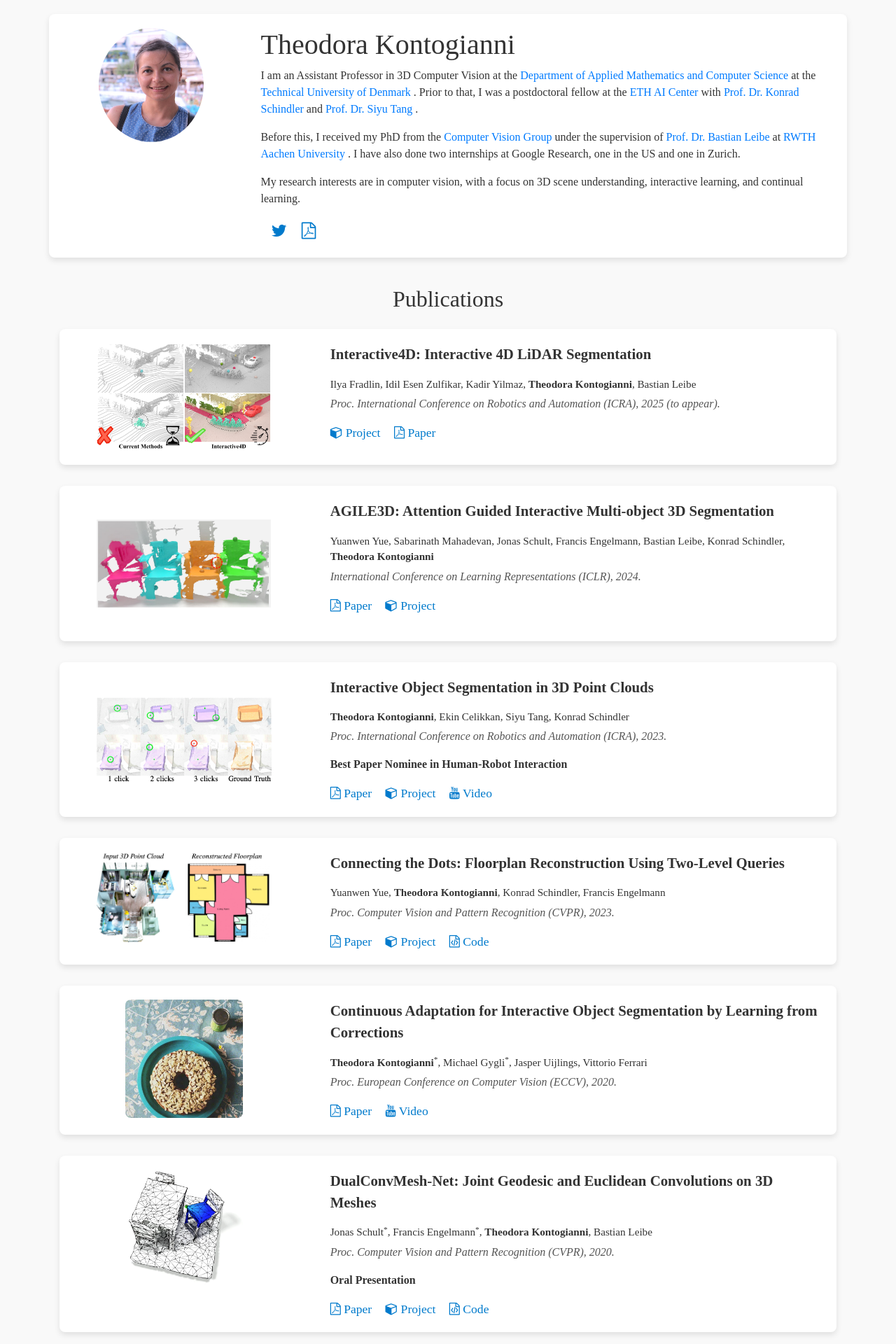
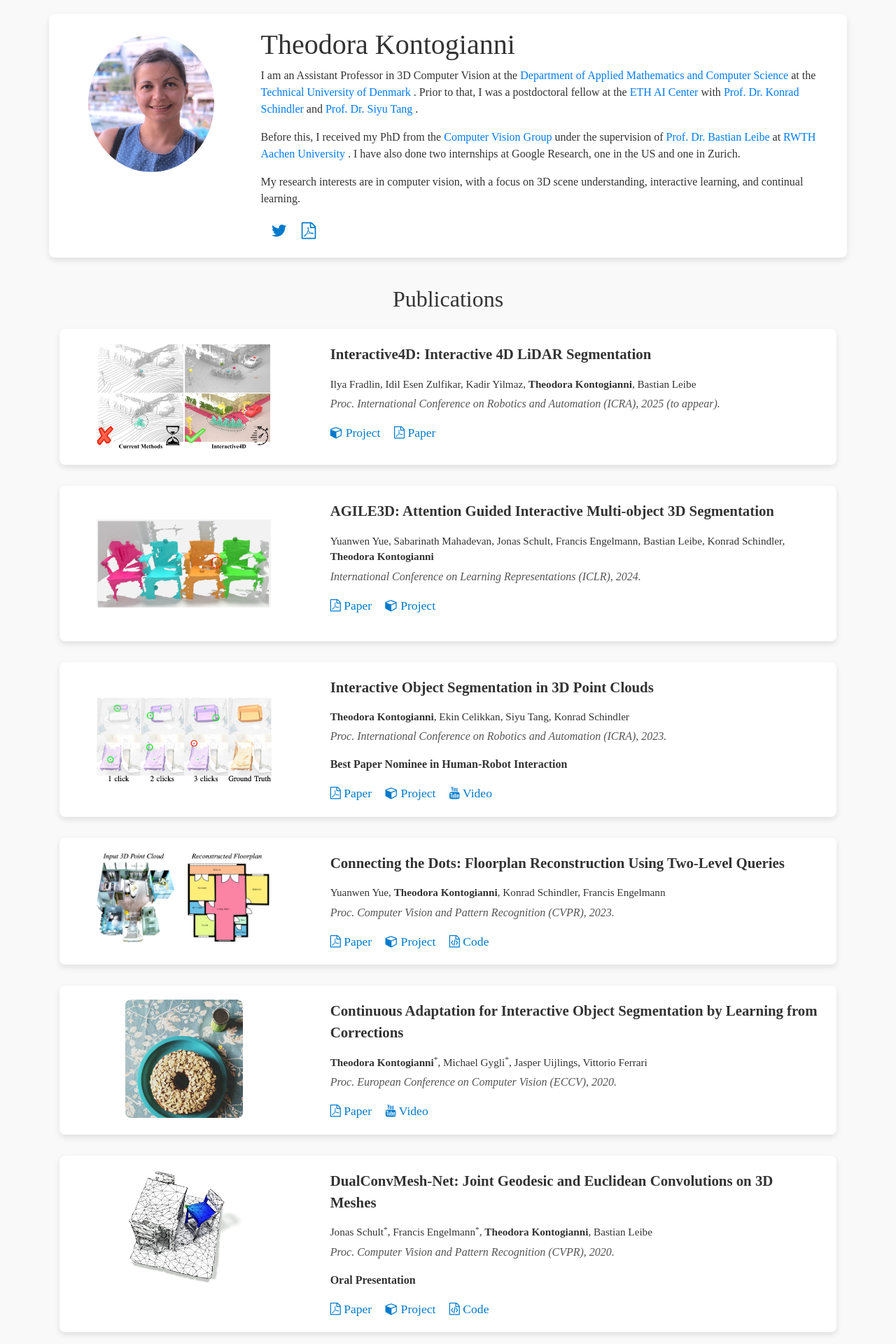
Before and after one commit to theodorakontogianni/theodorakontogianni.github.io, a Jekyll site: the page index.html, which Jekyll copies as it is, in a window 1280 px wide. Shown: the top 1920 px of the page at 70% size. Built offline with Jekyll 4.4.1, drawn with Linux system fonts in a browser that asks for light colours; a style sheet for code colours, icons or effects is not loaded.

Commit message:
resize profile picture

```diff
--- a/index.html
+++ b/index.html
@@ -14,17 +14,19 @@
             color: #333;
             margin: 20px;
         }
+        .profile-img {
+            max-width: 180px; /* Increase size */
+            height: auto;
+            border-radius: 50%;
+            margin-bottom: 10px;
+            margin-top: 10px; /* Slight padding from the top */
+        }
         .profile-container {
             margin-bottom: 40px;
             background-color: #ffffff;
             border-radius: 8px;
             box-shadow: 0 4px 8px rgba(0, 0, 0, 0.1);
-            padding: 20px;
-        }
-        .profile-img {
-            max-width: 150px;
-            border-radius: 50%;
-            margin-bottom: 20px;
+            padding: 20px 20px 20px 20px;
         }
         .social-icons a {
             margin-right: 15px;
```
